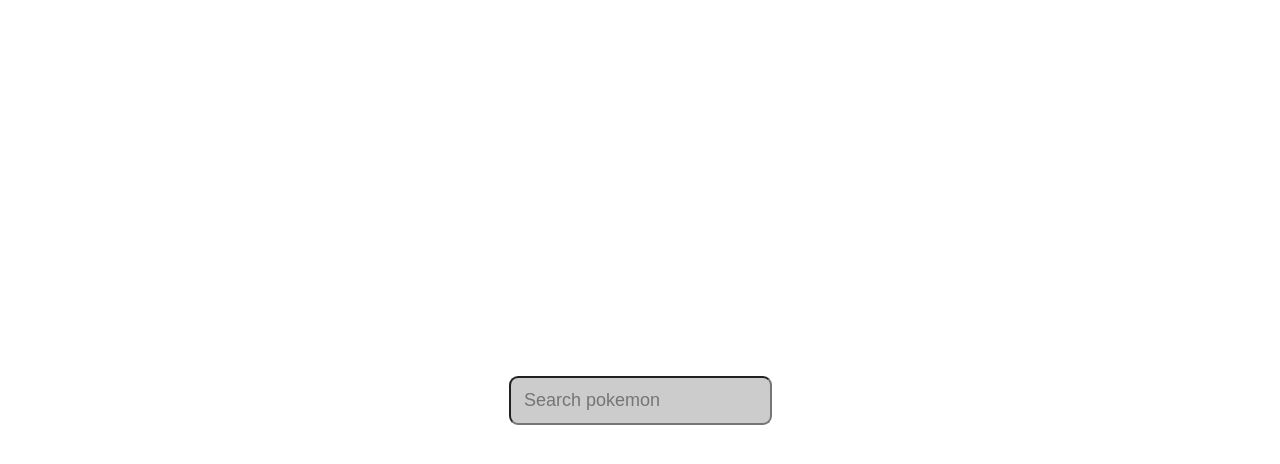
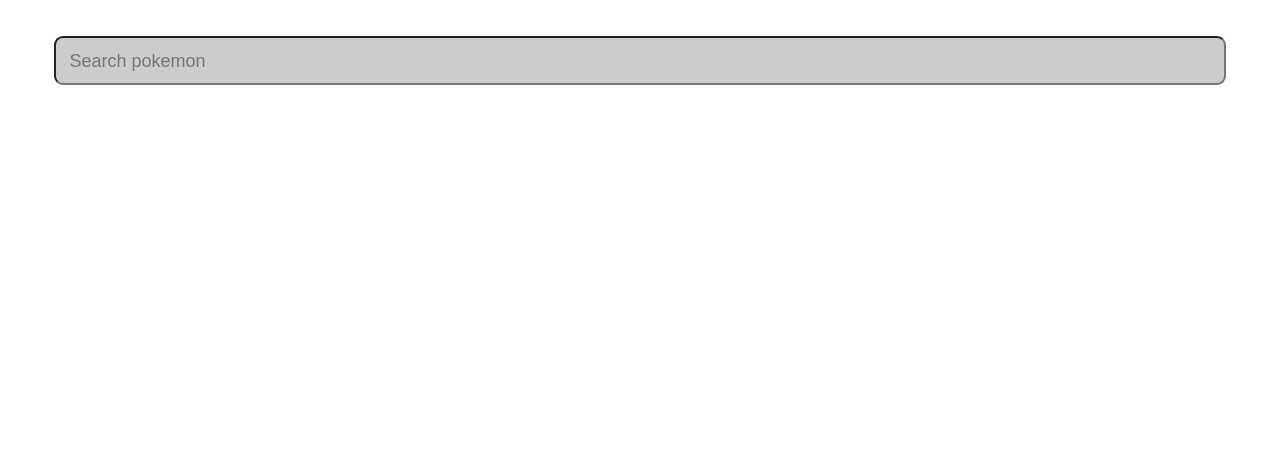
Before and after one commit to ethersage/pokedex, a React (Vite) app: page / in a window 1280 px wide. Shown: the top 464 px of the page. Built offline with nearby package versions, Linux system fonts and the light colour scheme.

Commit message:
layout search box

```diff
--- a/src/App.css
+++ b/src/App.css
@@ -1,6 +1,6 @@
 #root {
   max-width: 1280px;
-  margin: 0 auto;
+  margin: 0 1rem;
   padding: 2rem;
   text-align: center;
 }
--- a/src/components/SearchBar.css
+++ b/src/components/SearchBar.css
@@ -0,0 +1,3 @@
+.search-input {
+  width: 100%;
+}
--- a/src/components/SearchBar.tsx
+++ b/src/components/SearchBar.tsx
@@ -1,7 +1,9 @@
 import "./SearchBar.css";
 
 function SearchBar() {
-  return <input type="text" placeholder="Search pokemon" />;
+  return (
+    <input class="search-input" type="text" placeholder="Search pokemon" />
+  );
 }
 
 export { SearchBar };
--- a/src/index.css
+++ b/src/index.css
@@ -28,8 +28,6 @@
 
 body {
   margin: 0;
-  display: flex;
-  place-items: center;
   min-width: 320px;
   min-height: 100vh;
 }
@@ -61,6 +59,7 @@
 input {
   background-color: #ccc;
   border-radius: 0.5rem;
+  box-sizing: border-box;
   color: black;
   font-size: 1rem;
   line-height: 2rem;
```
